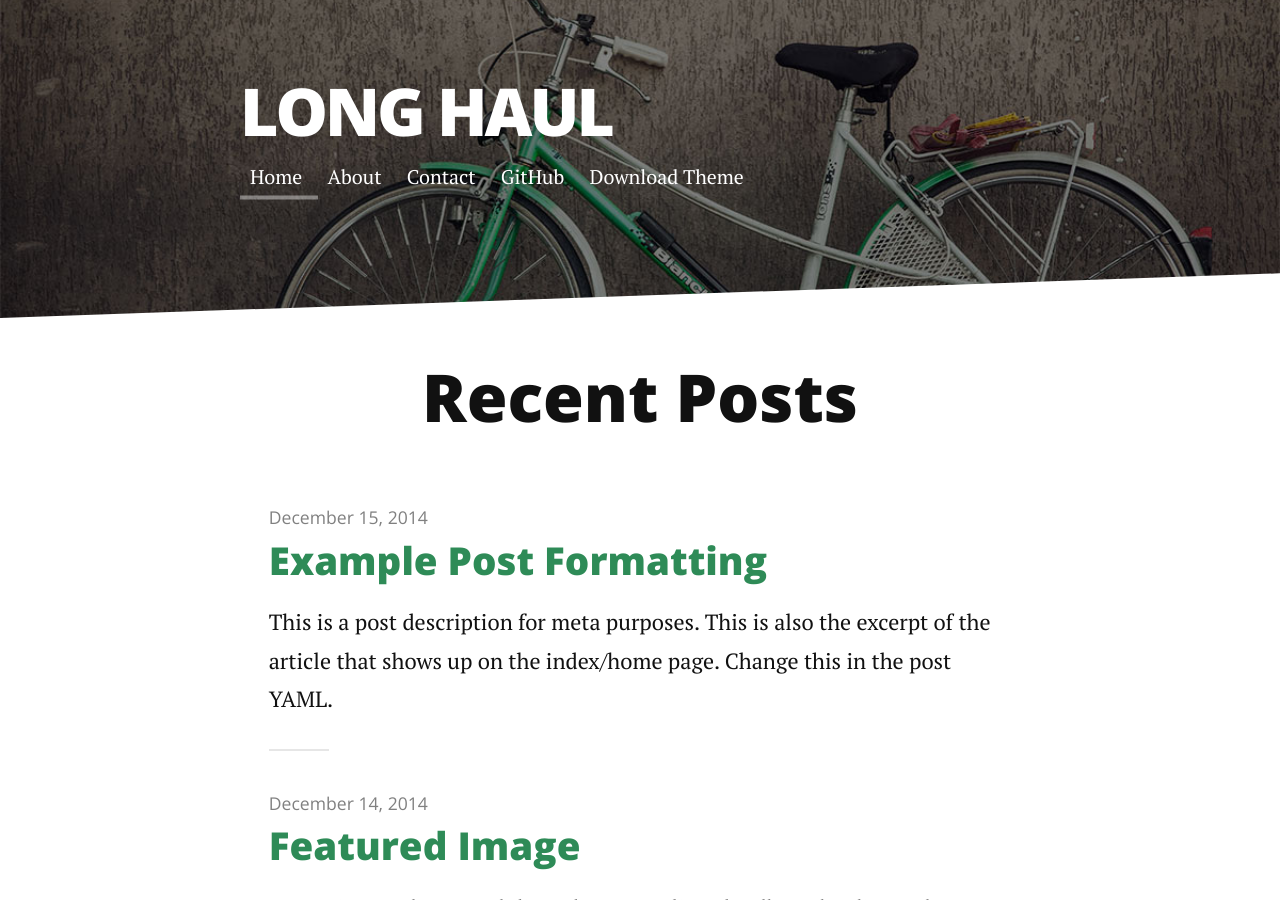
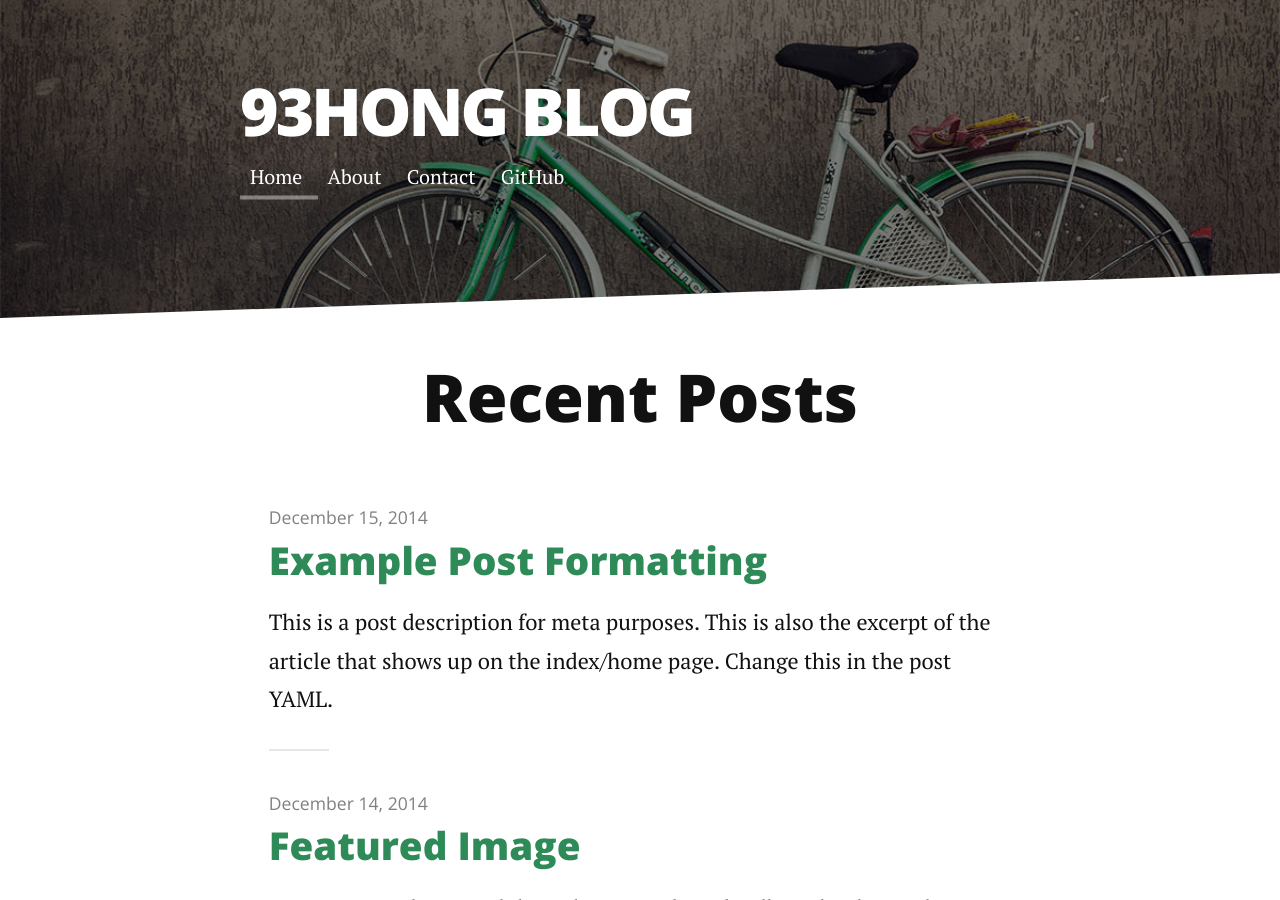
Before and after one commit to 93Hong/93Hong.github.io, a Jekyll site: the page built from index.html, in a window 1280 px wide and 900 px high. Built offline with Jekyll 4.4.1, drawn with Linux system fonts in a browser that asks for light colours; nearby versions of some CDN libraries; the list of posts is cut into pages by our own code.

Commit message:
깃 블로그 헤더 수정

```diff
--- a/_config.yml
+++ b/_config.yml
@@ -1,4 +1,4 @@
-title: Long Haul
+title: 93Hong Blog
 description: Long Form Jekyll theme built with SASS / COMPASS / SUSY
 
 url: http://93hong.github.io
--- a/_includes/header.html
+++ b/_includes/header.html
@@ -8,8 +8,7 @@
                      <a href="{{ link.url | prepend: site.baseurl }}">{{ link.title }}</a>
                  </li>
                  {% endfor %}
-                 <li> <a href="https://github.com/brianmaierjr/long-haul" target="_blank">GitHub</a></li>
-                 <li><a href="https://github.com/brianmaierjr/long-haul/archive/master.zip">Download Theme</a></li>
+                 <li> <a href="https://github.com/93Hong" target="_blank">GitHub</a></li>
              </ul>
          </nav>
      </div>
```
